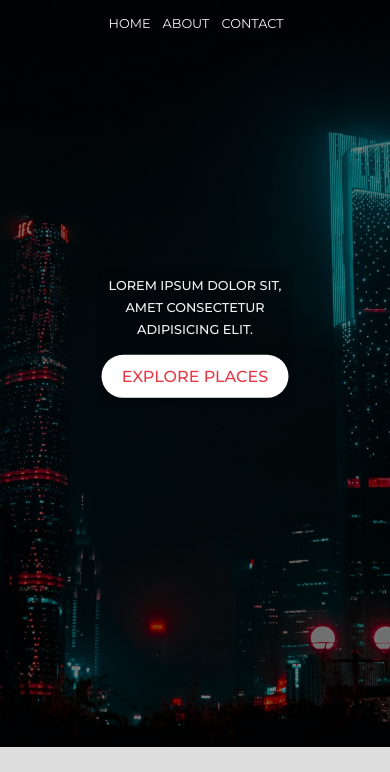
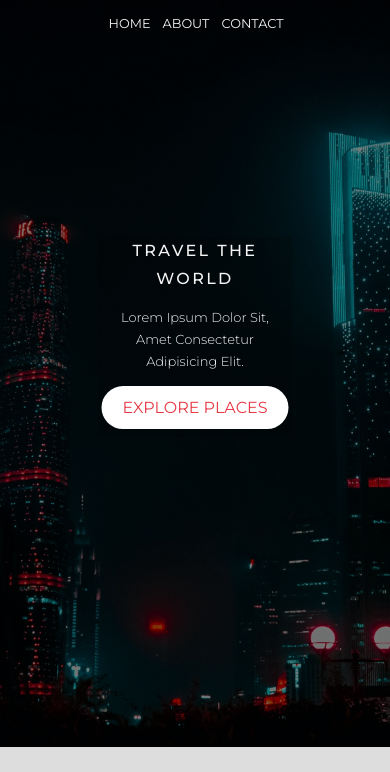
Before and after one commit to afnanulhaquee/travel-web, a plain HTML site: page index.html in a window 390 px wide. Shown: the part 72-844 px from the top of the page. Drawn offline with Linux system fonts and the light colour scheme.

Commit message:
Some fixing in index page

```diff
--- a/css/style.css
+++ b/css/style.css
@@ -532,9 +532,22 @@ h2 {
   }
 
   .header-content .main-heading {
-    display: none;
+    font-size: 2rem;
+    text-align: center;
+    display: inline-block;
   }
 
+  .header-content .main-paragraph {
+    font-size: small;
+    font-weight: 300;
+    text-transform: capitalize;
+  }
+
+  .header-content .main-btn {
+    font-size: 2rem;
+    text-align: center;
+    font-weight: 400;
+  }
   .row {
     height: auto;
     width: 100%;
--- a/index.html
+++ b/index.html
@@ -28,10 +28,12 @@
 
       <div class="header-content">
         <h1 class="lg-heading text-light main-heading">Travel the world</h1>
-        <p class="text-light">
+        <p class="text-light main-paragraph">
           Lorem ipsum dolor sit, amet consectetur adipisicing elit.
         </p>
-        <a href="#explore-places" class="btn btn-primary text-red md-heading"
+        <a
+          href="#explore-places"
+          class="btn btn-primary text-red md-heading main-btn"
           >Explore Places</a
         >
       </div>
```
